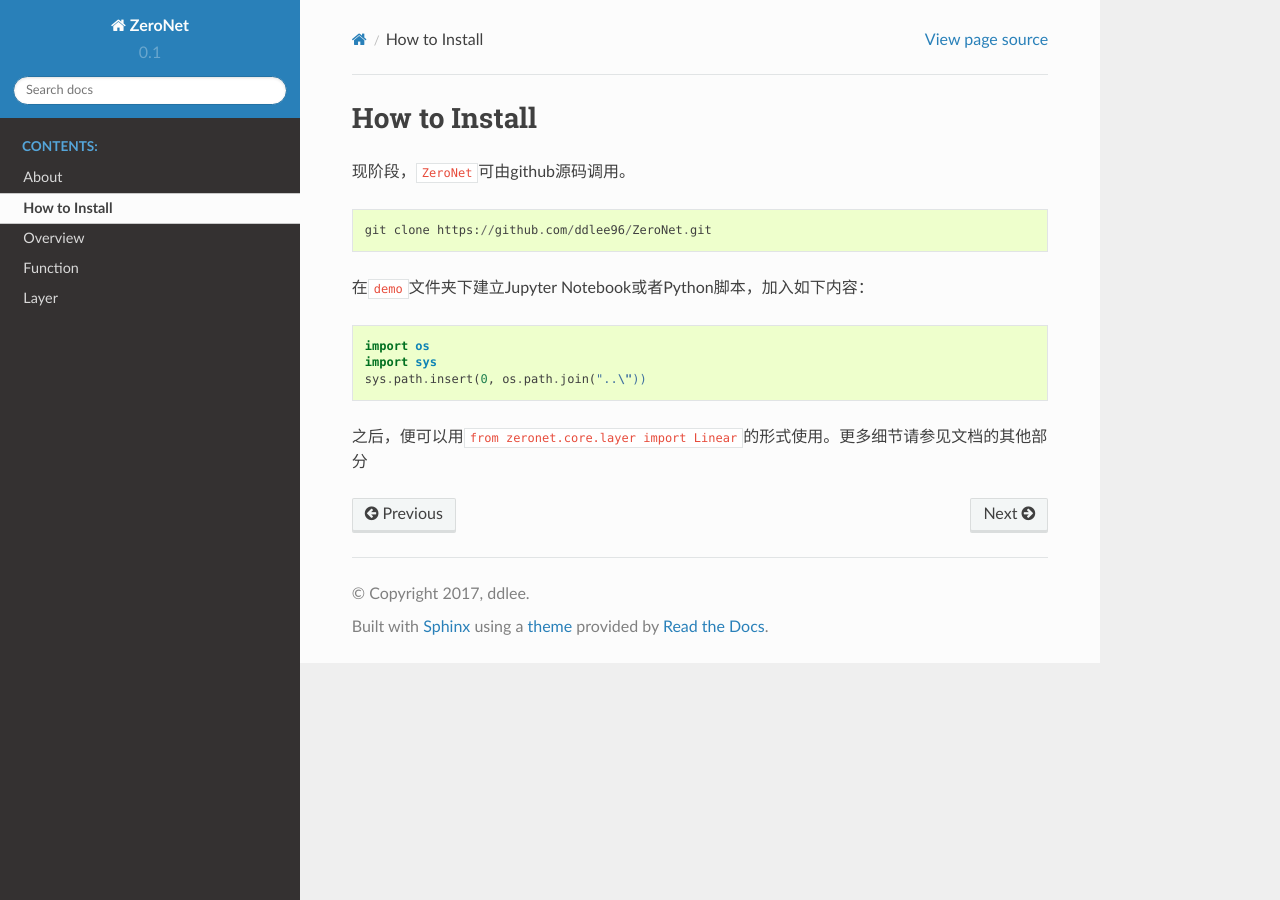
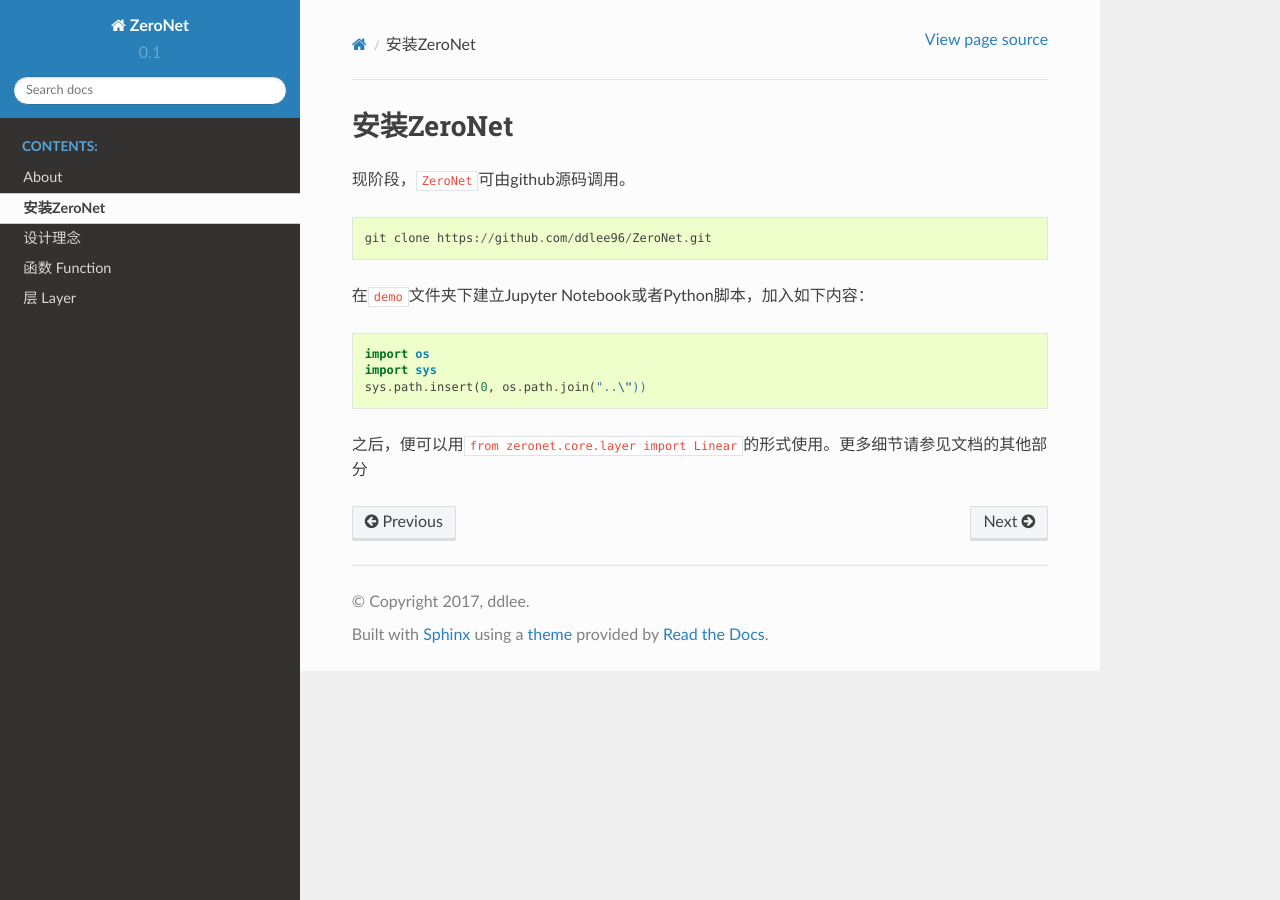
Before and after one commit to ddlee-cn/ZeroNet, a Sphinx documentation site: the page built from docs/install.md, in a window 1280 px wide. Built offline with Sphinx 7.4.7 and the Read the Docs theme 2.0.0, drawn with Linux system fonts in a browser that asks for light colours.

Commit message:
change content headline

```diff
--- a/docs/function.md
+++ b/docs/function.md
@@ -1,4 +1,4 @@
-## Function
+## 函数 Function
 `function`函数位于`zeronet.core.function`，是完成计算的幕后英雄。
 
 每个函数成对出现，`_forward()`负责前向计算，`_backward()`负责后向传播梯度。
--- a/docs/install.md
+++ b/docs/install.md
@@ -1,4 +1,4 @@
-## How to Install
+## 安装ZeroNet
 
 现阶段，`ZeroNet`可由github源码调用。
 
--- a/docs/layer.md
+++ b/docs/layer.md
@@ -1,4 +1,4 @@
-## Layer
+## 层 Layer
 
 `Layer`类是对网络中单独层的抽象，内聚的数据是习得参数，主要作用是包装`function`的计算功能，完成当前层习得参数的初始化和更新。
 
--- a/docs/overview.md
+++ b/docs/overview.md
@@ -1,4 +1,4 @@
-## Overview
+## 设计理念
 
 这一节简单描述`ZeroNet`对数据和功能边界的界定和设计思路。
 
```
